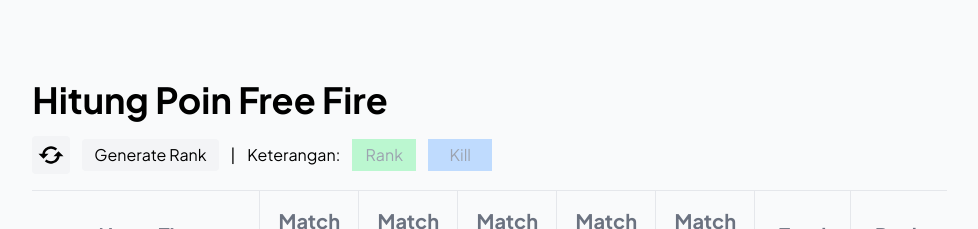
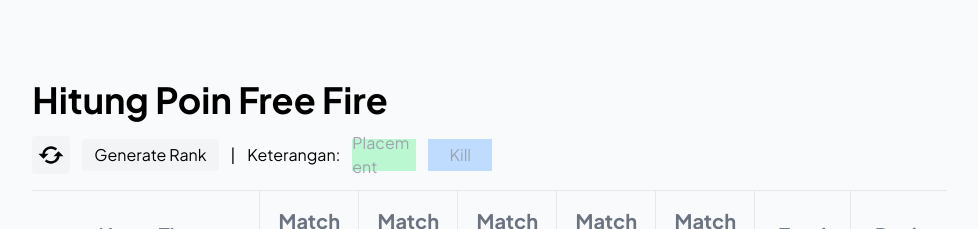
Before and after one commit to rianmz-genz/adrianajisepta, a Next.js app: page /epeppoint in a window 1280 px wide. Shown: the top 229 px of the page, without its empty margins (53-1031 px from the left). Built offline with nearby package versions, Linux system fonts and the light colour scheme.

Commit message:
change placement

```diff
--- a/pages/epeppoint.js
+++ b/pages/epeppoint.js
@@ -199,7 +199,7 @@
                 </button>
                 <p>|</p>
                 <p>Keterangan:</p>
-                <span className='bg-green-200 w-16 h-8 flex justify-center items-center text-gray-400'>Rank</span>
+                <span className='bg-green-200 w-16 h-8 flex justify-center items-center text-gray-400'>Placement</span>
                 <span className='bg-blue-200 w-16 h-8 flex justify-center items-center text-gray-400'>Kill</span>
             </div>
             <table className='overflow-x-scroll'>
```
